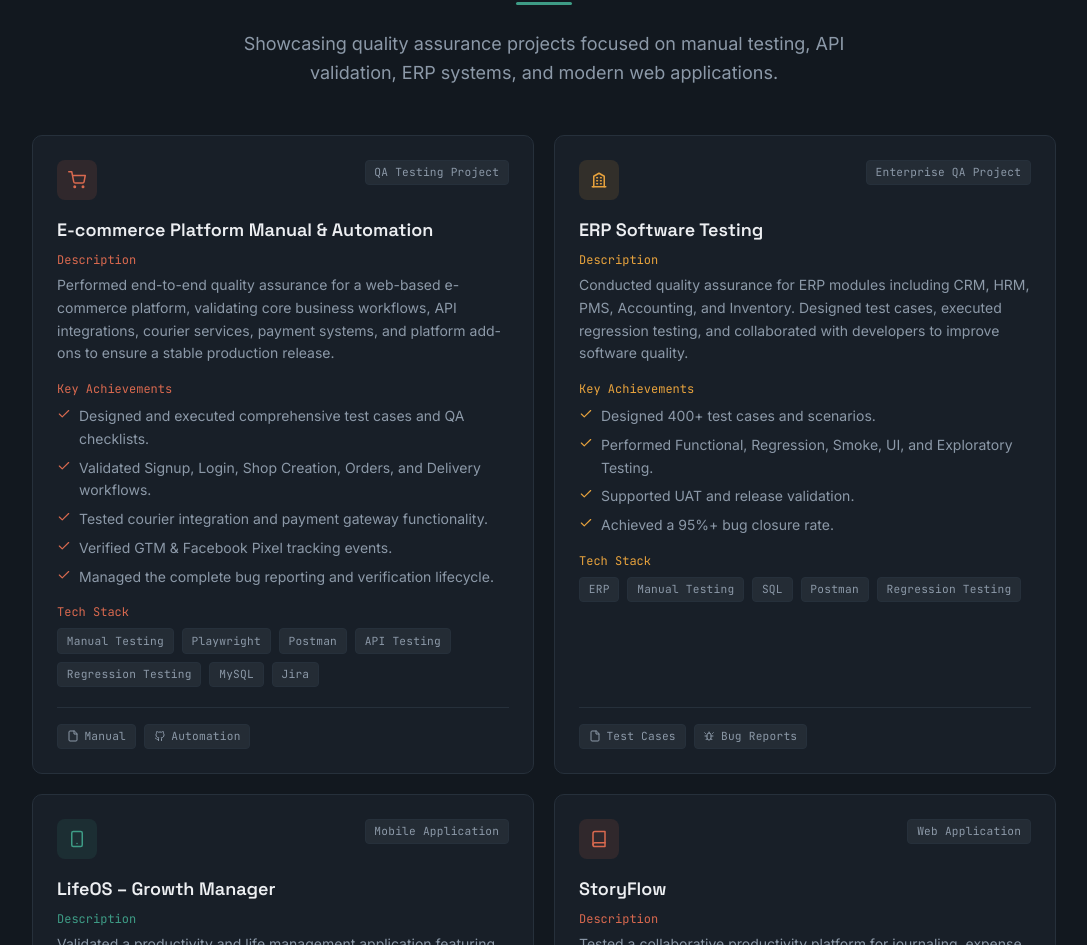
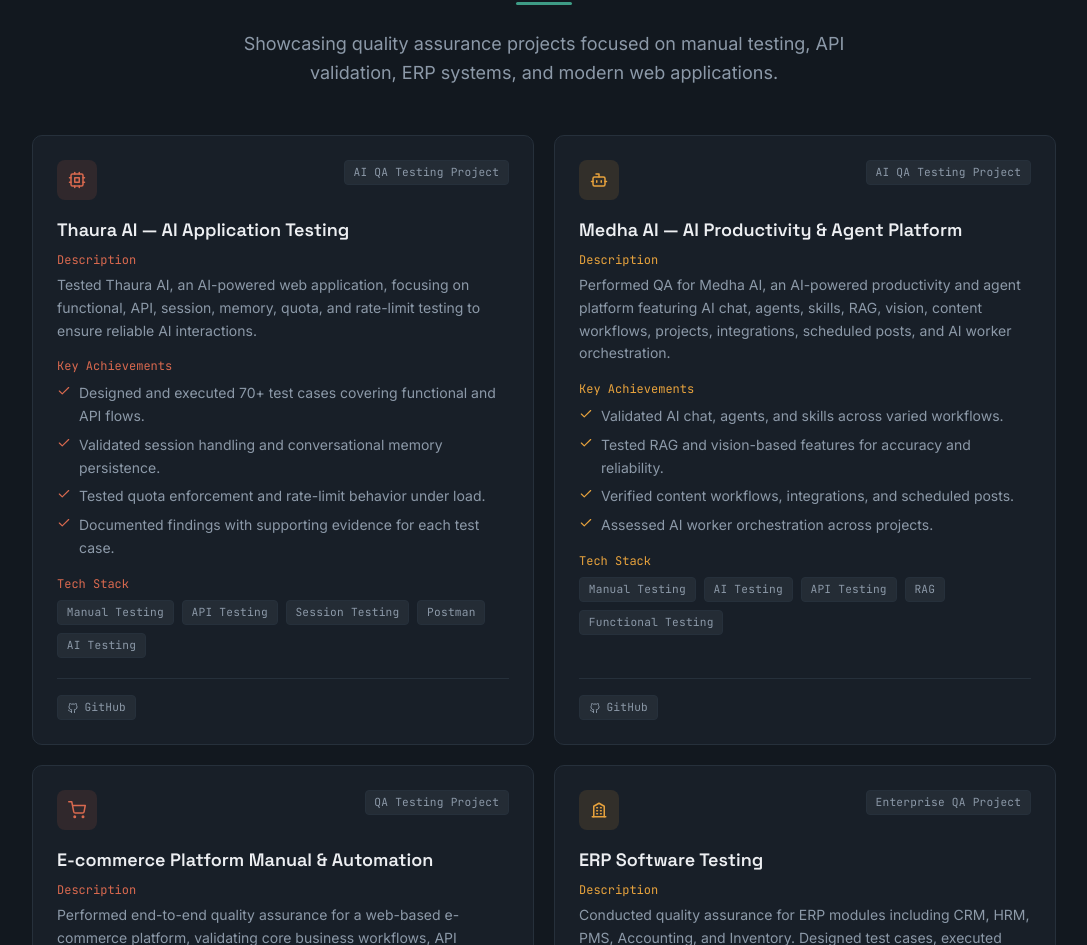
Before and after one commit to fer-doushasan/my_portfolio, a Next.js app: page / in a window 1280 px wide. Shown: the part 3398-4343 px from the top of the page, without its empty margins (96-1183 px from the left). Built offline with nearby package versions, Linux system fonts and the light colour scheme.

Commit message:
Update homepage

```diff
--- a/src/app/page.tsx
+++ b/src/app/page.tsx
@@ -64,6 +64,55 @@
 ];
 
 const PROJECTS = [
+  {
+    title: "Thaura AI — AI Application Testing",
+    category: "AI QA Testing Project",
+    color: "var(--coral)",
+    bg: "rgba(217,105,79,.12)",
+    icon: (
+      <>
+        <rect x="4" y="4" width="16" height="16" rx="2" />
+        <rect x="9" y="9" width="6" height="6" />
+        <path d="M15 2v2M9 2v2M15 20v2M9 20v2M20 15h2M20 9h2M2 15h2M2 9h2" />
+      </>
+    ),
+    description:
+      "Tested Thaura AI, an AI-powered web application, focusing on functional, API, session, memory, quota, and rate-limit testing to ensure reliable AI interactions.",
+    achievements: [
+      "Designed and executed 70+ test cases covering functional and API flows.",
+      "Validated session handling and conversational memory persistence.",
+      "Tested quota enforcement and rate-limit behavior under load.",
+      "Documented findings with supporting evidence for each test case.",
+    ],
+    techStack: ["Manual Testing", "API Testing", "Session Testing", "Postman", "AI Testing"],
+    links: [{ label: "GitHub", href: "https://github.com/fer-doushasan/thaura-ai-testing", type: "github" }],
+  },
+  {
+    title: "Medha AI — AI Productivity & Agent Platform",
+    category: "AI QA Testing Project",
+    color: "var(--amber)",
+    bg: "rgba(232,163,61,.12)",
+    icon: (
+      <>
+        <path d="M12 8V4H8" />
+        <rect width="16" height="12" x="4" y="8" rx="2" />
+        <path d="M2 14h2" />
+        <path d="M20 14h2" />
+        <path d="M15 13v2" />
+        <path d="M9 13v2" />
+      </>
+    ),
+    description:
+      "Performed QA for Medha AI, an AI-powered productivity and agent platform featuring AI chat, agents, skills, RAG, vision, content workflows, projects, integrations, scheduled posts, and AI worker orchestration.",
+    achievements: [
+      "Validated AI chat, agents, and skills across varied workflows.",
+      "Tested RAG and vision-based features for accuracy and reliability.",
+      "Verified content workflows, integrations, and scheduled posts.",
+      "Assessed AI worker orchestration across projects.",
+    ],
+    techStack: ["Manual Testing", "AI Testing", "API Testing", "RAG", "Functional Testing"],
+    links: [{ label: "GitHub", href: "https://github.com/fer-doushasan/medha-ai-testing", type: "github" }],
+  },
   {
     title: "E-commerce Platform Manual & Automation",
     category: "QA Testing Project",
```
